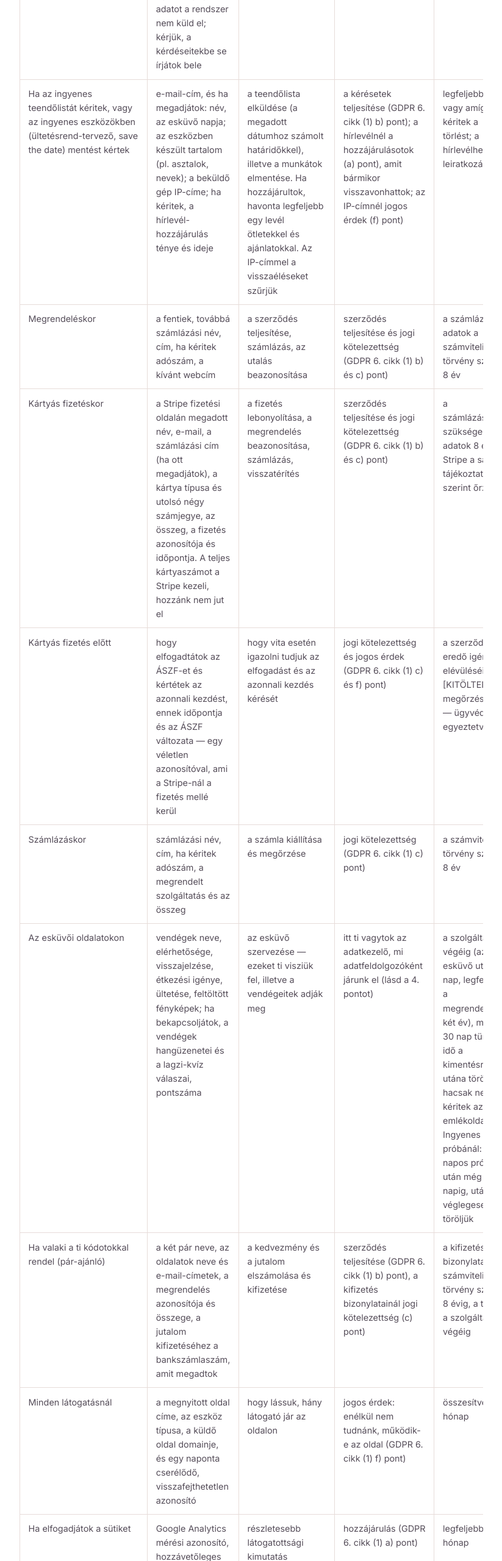
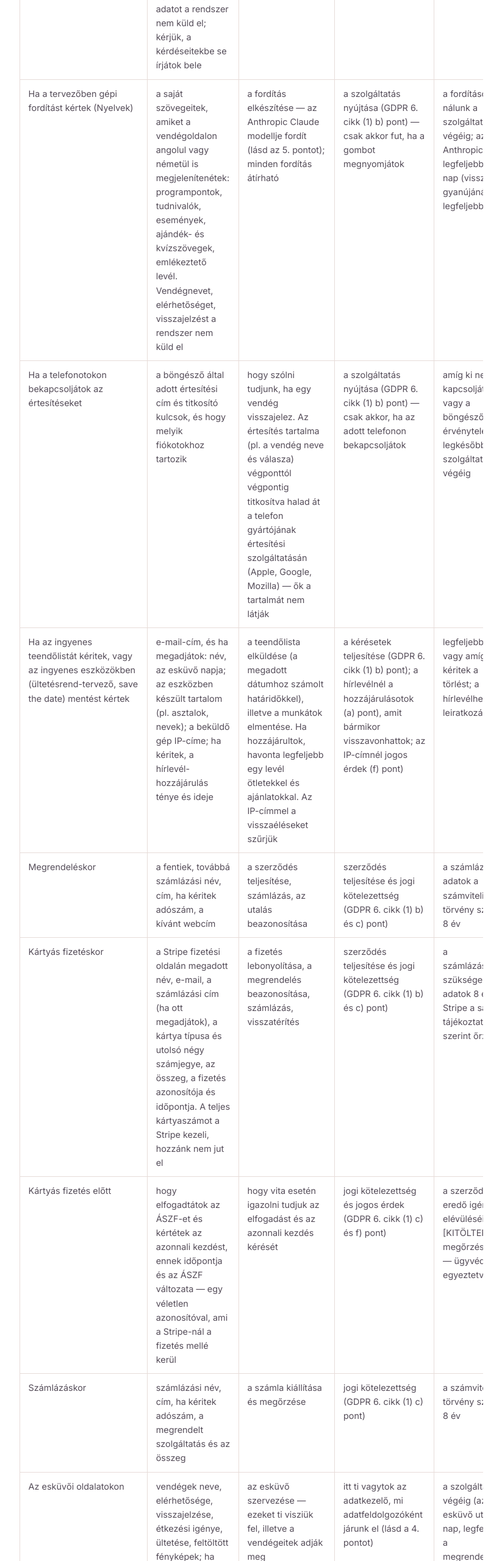
Before and after one commit to maczkomark/eskuszom-oldal, a plain HTML site: page adatkezeles/index.html in a window 1280 px wide. Shown: the part 2420-4980 px from the top of the page at 61% size, without its empty margins (228-1051 px from the left). Drawn offline with Linux system fonts and the light colour scheme.

Commit message:
Adatkezeles es ASZF melleklet: esemenyek, ajandek, levelek, gepi forditas, telefonos ertesites (5. kor)
Co-Authored-By: Claude Opus 5.5 <noreply@anthropic.com>

```diff
--- a/adatkezeles/index.html
+++ b/adatkezeles/index.html
@@ -209,6 +209,35 @@
                   kikapcsoláskor nem törlitek; az Anthropicnál legfeljebb 30
                   nap (visszaélés gyanújánál legfeljebb 2 év)</td>
             </tr>
+            <!-- módosítva: 2026-11-09 (gépi fordítás, telefonos értesítés) -->
+            <tr>
+              <td>Ha a tervezőben gépi fordítást kértek (Nyelvek)</td>
+              <td>a saját szövegeitek, amiket a vendégoldalon angolul vagy
+                  németül is megjelenítenétek: programpontok, tudnivalók,
+                  események, ajándék- és kvízszövegek, emlékeztető levél.
+                  Vendégnevet, elérhetőséget, visszajelzést a rendszer nem
+                  küld el</td>
+              <td>a fordítás elkészítése — az Anthropic Claude modellje
+                  fordít (lásd az 5. pontot); minden fordítás átírható</td>
+              <td>a szolgáltatás nyújtása (GDPR 6. cikk (1) b) pont) — csak
+                  akkor fut, ha a gombot megnyomjátok</td>
+              <td>a fordítások nálunk a szolgáltatás végéig; az Anthropicnál
+                  legfeljebb 30 nap (visszaélés gyanújánál legfeljebb 2 év)</td>
+            </tr>
+            <tr>
+              <td>Ha a telefonotokon bekapcsoljátok az értesítéseket</td>
+              <td>a böngésző által adott értesítési cím és titkosító kulcsok,
+                  és hogy melyik fiókotokhoz tartozik</td>
+              <td>hogy szólni tudjunk, ha egy vendég visszajelez. Az értesítés
+                  tartalma (pl. a vendég neve és válasza) végponttól végpontig
+                  titkosítva halad át a telefon gyártójának értesítési
+                  szolgáltatásán (Apple, Google, Mozilla) — ők a tartalmát nem
+                  látják</td>
+              <td>a szolgáltatás nyújtása (GDPR 6. cikk (1) b) pont) — csak
+                  akkor, ha az adott telefonon bekapcsoljátok</td>
+              <td>amíg ki nem kapcsoljátok, vagy a böngésző érvényteleníti; legkésőbb
+                  a szolgáltatás végéig</td>
+            </tr>
             <!-- módosítva: 2026-11-08 (ingyenes teendőlista és eszközök) -->
             <tr>
               <td>Ha az ingyenes teendőlistát kéritek, vagy az ingyenes
@@ -273,7 +302,13 @@
               <td>Az esküvői oldalatokon</td>
               <td>vendégek neve, elérhetősége, visszajelzése, étkezési igénye,
                   ültetése, feltöltött fényképek; ha bekapcsoljátok, a vendégek
-                  hangüzenetei és a lagzi-kvíz válaszai, pontszáma</td>
+                  hangüzenetei és a lagzi-kvíz válaszai, pontszáma; ha
+                  használjátok: mely további eseményekre hivatalosak és mit
+                  válaszoltak, melyik tételt választották az ajándéklistáról,
+                  az ajándék-nyilvántartásotok (kitől mit kaptatok,
+                  megköszöntétek-e), a vendég nyelve, és a nekik a rendszerből
+                  küldött levelek (meghívó, emlékeztető, üzenet) naplója
+                  <!-- módosítva: 2026-11-09 (5. kör) --></td>
               <td>az esküvő szervezése — ezeket ti visziük fel, illetve a
                   vendégeitek adják meg</td>
               <td>itt ti vagytok az adatkezelő, mi adatfeldolgozóként járunk el
@@ -468,10 +503,16 @@
             tervezőfelület szervezője (Claude mesterséges intelligencia), csak
             ha bekapcsoljátok. Amit a szervezőnek írtok, és az esküvő
             összesített adatait kapja meg (vendégnevet, elérhetőséget,
-            egészségügyi adatot nem). A kapott adatokon nem tanítja a
+            egészségügyi adatot nem). Ha gépi fordítást kértek, a
+            lefordítandó saját szövegeiteket is (vendégadatot nem). A kapott adatokon nem tanítja a
             modelljeit, és 30 napon belül törli őket, kivéve ha visszaélés
             gyanúja miatt megjelöli (akkor legfeljebb 2 évig őrzi).</li>
       </ul>
+      <p>
+        A telefonos értesítéseket (ha bekapcsoljátok) a telefonotok
+        gyártójának értesítési szolgáltatása (Apple, Google, Mozilla) kézbesíti;
+        a tartalmuk végponttól végpontig titkosított, azt ők nem látják.
+      </p>
       <p>
         A Cloudflare, a Google, a Meta, a Stripe és az Anthropic részben az
         Európai Unión kívül (az USA-ban) is kezel adatot.
```
Also changed, not shown: aszf/index.html (+14 -1 lines).
